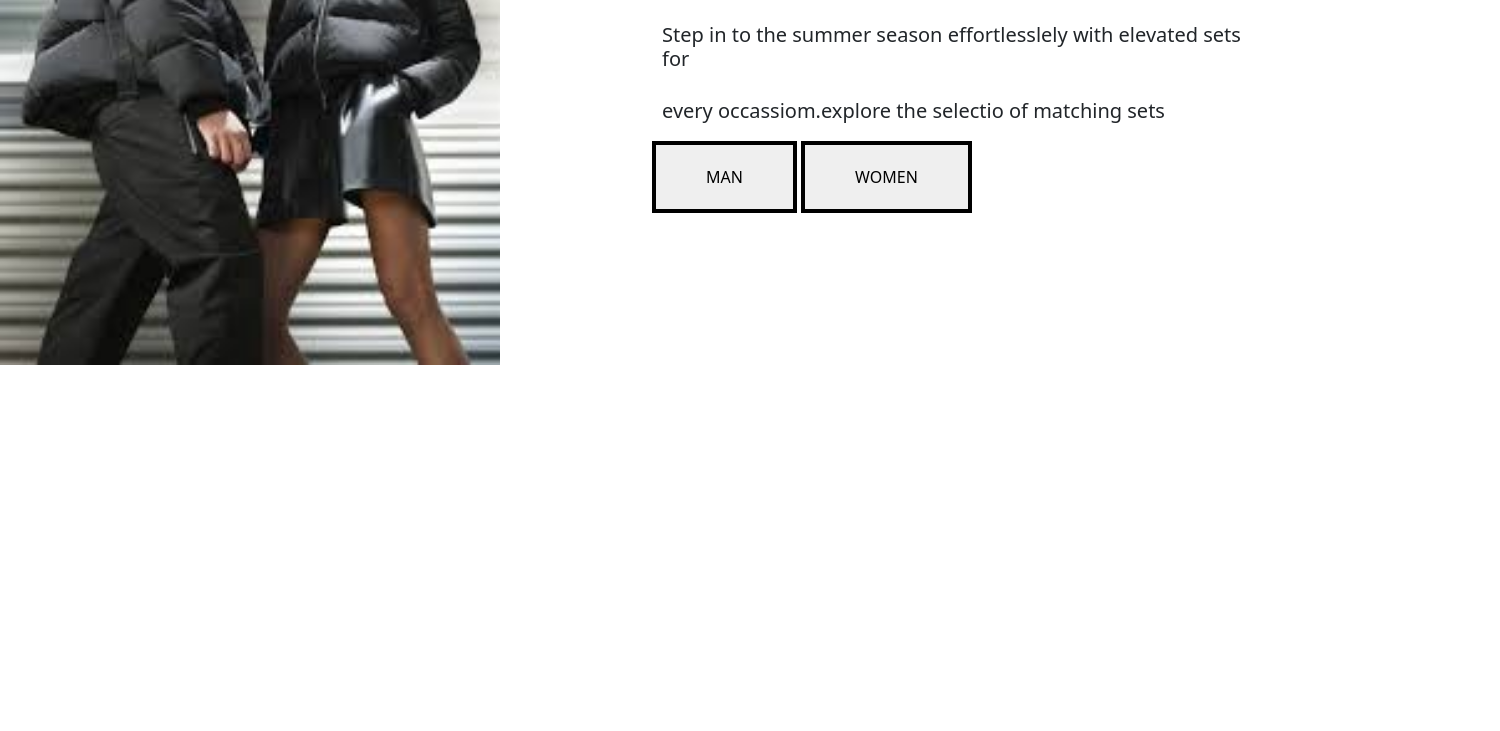
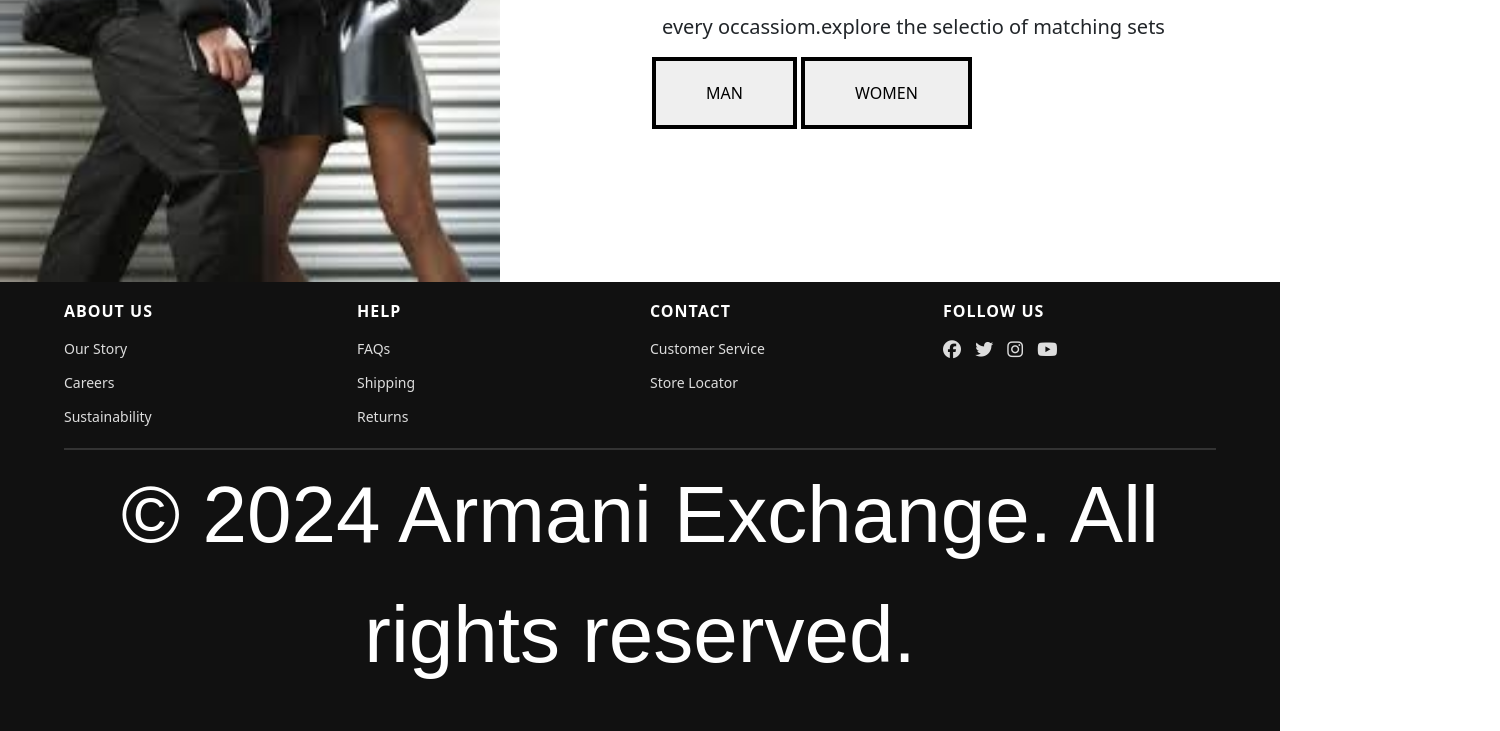
Before and after one commit to Amaljoshy23/Armnai-Exchange-Clone, a plain HTML site: page index.html in a window 1280 px wide. Shown: the part 496-1227 px from the top of the page, 1500 px wide, since content can reach past the window. Before the commit the page ends 861 px from the top, so only its background shows below. Drawn offline with nearby package versions, Linux system fonts and the light colour scheme.

Commit message:
Add files via upload

```diff
--- a/index.html
+++ b/index.html
@@ -62,8 +62,52 @@
                 </div>
             </div>
         </div>
-</div>
     </div>
+
+    </div>
+
+                    </div>
  </div>
+ <footer class="footer">
+    <div class="footer-container">
+        <div class="footer-row">
+            <div class="footer-column">
+                <h6>ABOUT US</h6>
+                <ul>
+                    <li><a href="#">Our Story</a></li>
+                    <li><a href="#">Careers</a></li>
+                    <li><a href="#">Sustainability</a></li>
+                </ul>
+            </div>
+            <div class="footer-column">
+                <h6>HELP</h6>
+                <ul>
+                    <li><a href="#">FAQs</a></li>
+                    <li><a href="#">Shipping</a></li>
+                    <li><a href="#">Returns</a></li>
+                </ul>
+            </div>
+            <div class="footer-column">
+                <h6>CONTACT</h6>
+                <ul>
+                    <li><a href="#">Customer Service</a></li>
+                    <li><a href="#">Store Locator</a></li>
+                </ul>
+            </div>
+            <div class="footer-column">
+                <h6>FOLLOW US</h6>
+                <div class="footer-icons">
+                    <a href="#"><i class="fab fa-facebook"></i></a>
+                    <a href="#"><i class="fab fa-twitter"></i></a>
+                    <a href="#"><i class="fab fa-instagram"></i></a>
+                    <a href="#"><i class="fab fa-youtube"></i></a>
+                </div>
+            </div>
+        </div>
+        <div class="footer_bottom">
+            <p>&copy; 2024 Armani Exchange. All rights reserved.</p>
+        </div>
+    </div>
+</footer>
 </body>
 </html>
--- a/style.css
+++ b/style.css
@@ -1,5 +1,7 @@
 body{
     background-color: beige;
+    position: relative;
+    scroll-behavior: smooth;
 }
 ul{
     list-style: none;
@@ -10,6 +12,7 @@ ul{
 .container1{
     width: 100%;
     margin: auto;
+    position: fixed;
 }
 .nav{
     display: flex;
@@ -20,6 +23,9 @@ ul{
     height: 30px;
     font-size: 13px;
     background-color: greenyellow;
+    position: sticky;
+    top: 0;
+    z-index: 1000;
 }
 .nav ul{
     display: block;
@@ -43,11 +49,11 @@ ul{
 }
 .container2 input{
     float: right;
-  padding: 6px;
-  border: none;
-  margin-top: 8px;
-  margin-right: 16px;
-  font-size: 17px;
+    padding: 6px;
+    border: none;
+    margin-top: 8px;
+    margin-right: 16px;
+    font-size: 17px;
 }
 .center{
     text-align: center;
@@ -81,3 +87,82 @@ h5{
     background-color: blue;
     text-decoration: underline;
 }
+.footer {
+    background-color: #111;
+    color: #fff;
+    padding: 20px 0;
+}
+
+.footer-container {
+    width: 90%;
+    margin: 0 auto;
+    max-width: 1200px;
+}
+
+.footer-row {
+    display: flex;
+    flex-wrap: wrap;
+    justify-content: space-between;
+    gap: 20px;
+}
+
+.footer-column {
+    flex: 1 1 calc(25% - 20px); /* 4 Columns with some gap */
+    min-width: 200px;
+}
+
+.footer-column h6 {
+    font-size: 16px;
+    font-weight: bold;
+    margin-bottom: 15px;
+    text-transform: uppercase;
+    letter-spacing: 1px;
+}
+
+.footer-column ul {
+    list-style: none;
+    padding: 0;
+    margin: 0;
+}
+
+.footer-column ul li {
+    margin-bottom: 10px;
+}
+
+.footer-column ul li a {
+    color: #ddd;
+    text-decoration: none;
+    font-size: 14px;
+    transition: color 0.3s ease;
+}
+
+.footer-column ul li a:hover {
+    color: #fff;
+}
+
+.footer-icons a {
+    display: inline-block;
+    margin-right: 10px;
+    color: #ddd;
+    font-size: 18px;
+    transition: color 0.3s ease;
+}
+
+.footer-icons a:hover {
+    color: #fff;
+}
+.footer_bottom {
+    text-align: center;
+    margin-top: 10px;
+    border-top: 2px solid #333;
+    padding-top: 5px;
+    font-size: 12px;
+    font-family: Arial, sans-serif;
+}
+
+.footer-bottom p {
+    margin: 0;
+    color: #aaa;
+    font-size: 0.25rem;
+
+}
```
